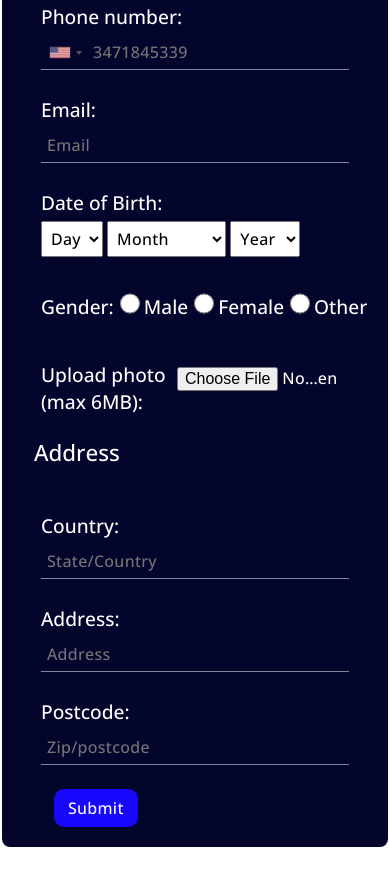
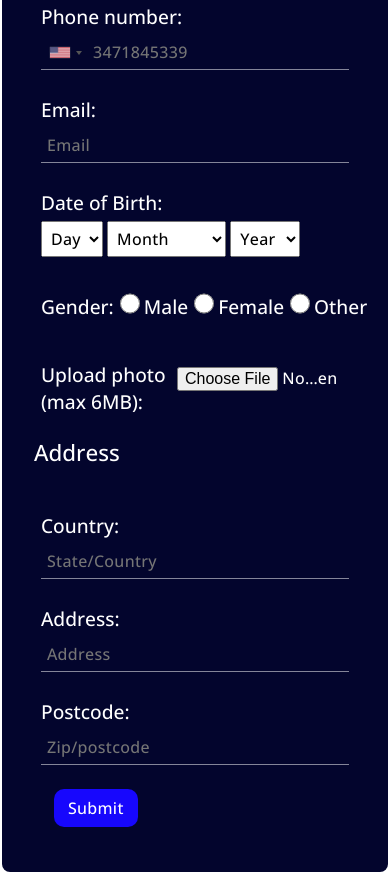
Before and after one commit to M-Faisal-Dev/input-form.github.io, a plain HTML site: page index.html in a window 390 px wide. Shown: the part 395-1267 px from the top of the page. Before the commit the page ends 1242 px from the top, so only its background shows below. Drawn offline with nearby package versions, Linux system fonts and the light colour scheme.

Commit message:
some margin add in btn

```diff
--- a/style.css
+++ b/style.css
@@ -205,7 +205,7 @@ input:focus {
 }
 
 .btn {
-  margin: 17px 0px 10px 33px;
+  margin: 17px 0px 30px 33px;
 }
 .btn button {
   padding: 8px 14px;
@@ -281,6 +281,6 @@ form {
     margin: 0 4px 0 6px;
   }
   .btn {
-    margin: 17px 0px 10px 20px;
+    margin: 17px 20px 35px 20px;
   }
 }
```
